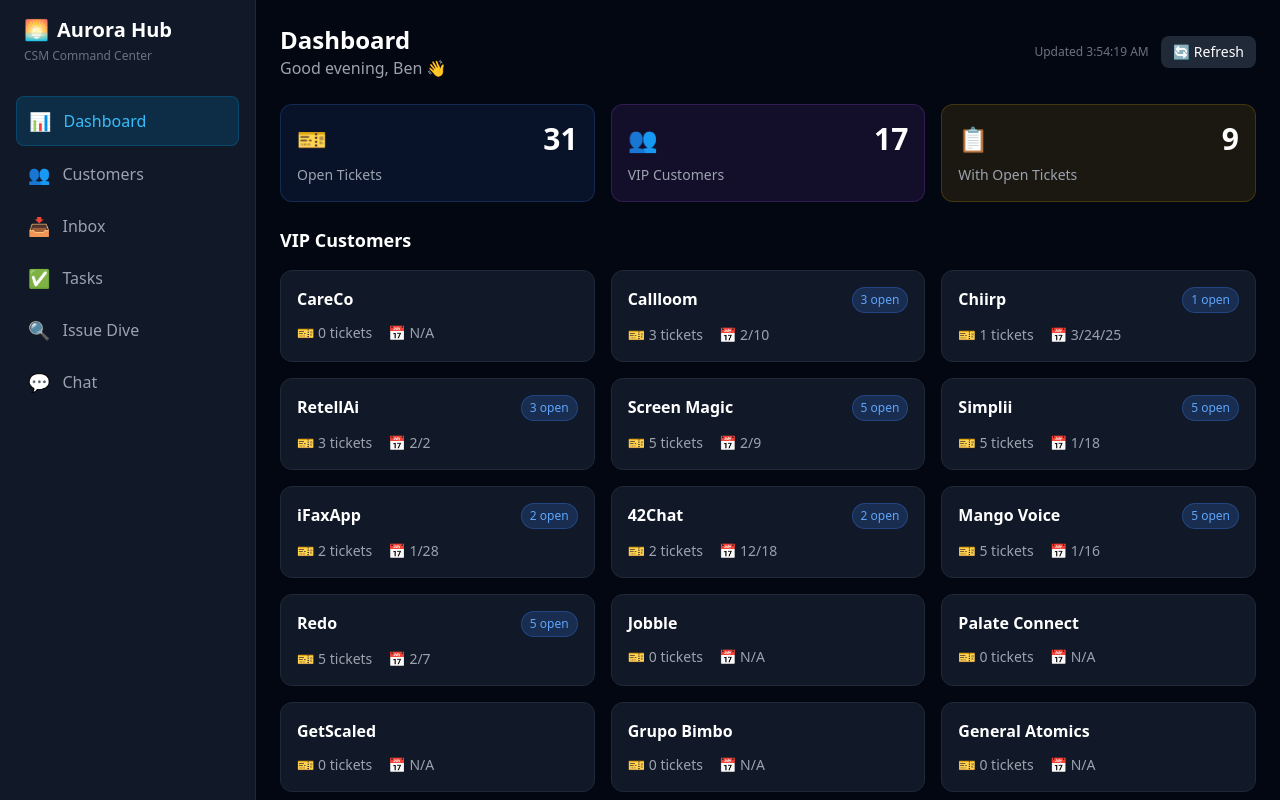
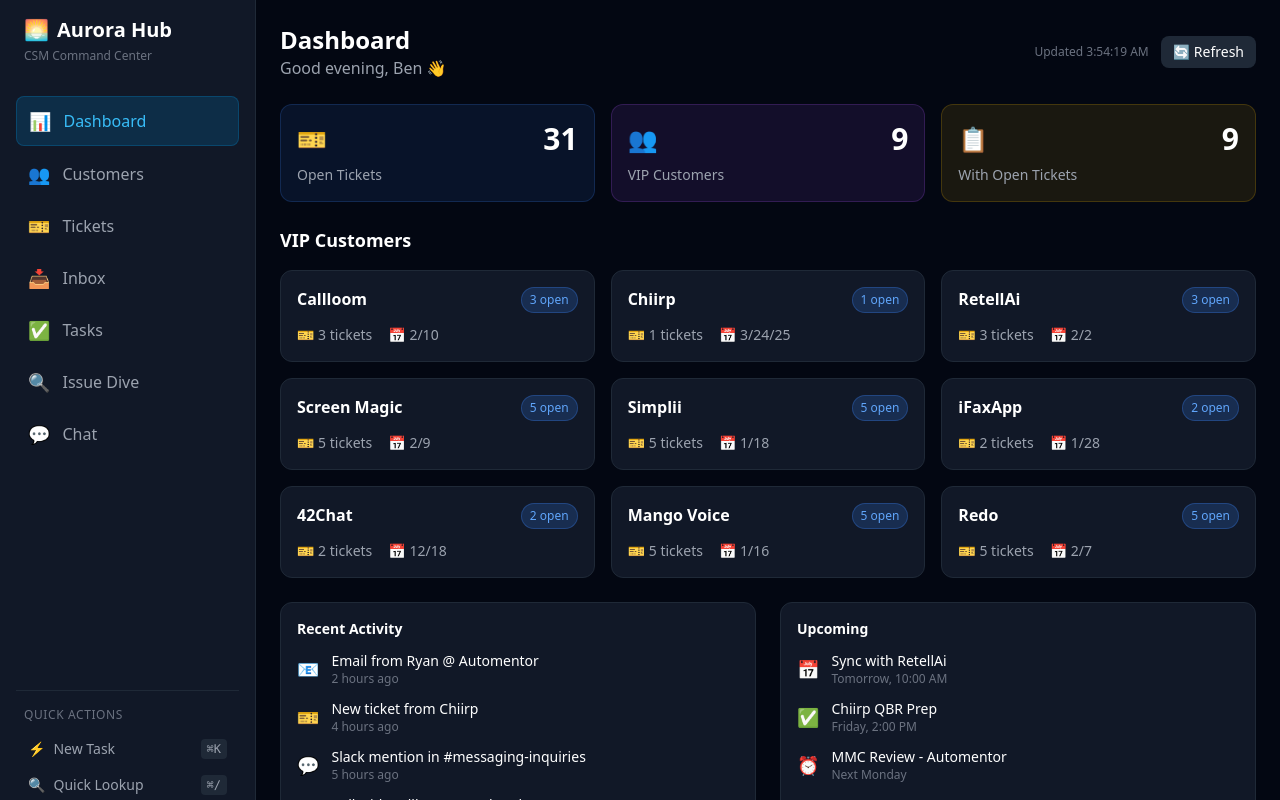
Before and after one commit to BenlTelnyx/aurora-hub, a Next.js app: page / in a window 1280 px wide. Shown: the top 800 px of the page. Built offline with nearby package versions, Linux system fonts and the light colour scheme.

Commit message:
Add Tickets tab with clickable Zendesk links, remove 0-ticket customers from Dashboard

```diff
--- a/app/page.tsx
+++ b/app/page.tsx
@@ -4,13 +4,14 @@
 import Sidebar from '@/components/Sidebar'
 import Dashboard from '@/components/Dashboard'
 import Customers from '@/components/Customers'
+import Tickets from '@/components/Tickets'
 import Inbox from '@/components/Inbox'
 import Tasks from '@/components/Tasks'
 import IssueDive from '@/components/IssueDive'
 import Chat from '@/components/Chat'
 import { GatewayConfig } from '@/lib/gateway'
 
-type View = 'dashboard' | 'customers' | 'inbox' | 'tasks' | 'issue-dive' | 'chat'
+type View = 'dashboard' | 'customers' | 'tickets' | 'inbox' | 'tasks' | 'issue-dive' | 'chat'
 
 export default function Home() {
   const [currentView, setCurrentView] = useState<View>('dashboard')
@@ -122,6 +123,7 @@
     switch (currentView) {
       case 'dashboard': return <Dashboard gatewayConfig={gatewayConfig} />
       case 'customers': return <Customers />
+      case 'tickets': return <Tickets />
       case 'inbox': return <Inbox />
       case 'tasks': return <Tasks />
       case 'issue-dive': return <IssueDive />
--- a/components/Dashboard.tsx
+++ b/components/Dashboard.tsx
@@ -17,9 +17,8 @@
   const loadSheetData = () => {
     setLoading(true)
 
-    // Data from Google Sheet - accurate counts as of Feb 12, 2026 9:50 PM
+    // Data from Google Sheet - only customers with open tickets (Feb 12, 2026 9:50 PM)
     const sheetData: VIPCustomer[] = [
-      { name: 'CareCo', tickets: 0, lastContact: 'N/A' },
       { name: 'Callloom', tickets: 3, lastContact: '2/10' },
       { name: 'Chiirp', tickets: 1, lastContact: '3/24/25' },
       { name: 'RetellAi', tickets: 3, lastContact: '2/2' },
@@ -29,13 +28,6 @@
       { name: '42Chat', tickets: 2, lastContact: '12/18' },
       { name: 'Mango Voice', tickets: 5, lastContact: '1/16' },
       { name: 'Redo', tickets: 5, lastContact: '2/7' },
-      { name: 'Jobble', tickets: 0, lastContact: 'N/A' },
-      { name: 'Palate Connect', tickets: 0, lastContact: 'N/A' },
-      { name: 'GetScaled', tickets: 0, lastContact: 'N/A' },
-      { name: 'Grupo Bimbo', tickets: 0, lastContact: 'N/A' },
-      { name: 'General Atomics', tickets: 0, lastContact: 'N/A' },
-      { name: 'IVR Technologies', tickets: 0, lastContact: 'N/A' },
-      { name: 'Automentor', tickets: 0, lastContact: 'N/A' },
     ]
 
     setCustomers(sheetData)
--- a/components/Sidebar.tsx
+++ b/components/Sidebar.tsx
@@ -1,6 +1,6 @@
 'use client'
 
-type View = 'dashboard' | 'customers' | 'inbox' | 'tasks' | 'issue-dive' | 'chat'
+type View = 'dashboard' | 'customers' | 'tickets' | 'inbox' | 'tasks' | 'issue-dive' | 'chat'
 
 interface SidebarProps {
   currentView: View
@@ -10,6 +10,7 @@
 const navItems = [
   { id: 'dashboard', label: 'Dashboard', icon: '📊' },
   { id: 'customers', label: 'Customers', icon: '👥' },
+  { id: 'tickets', label: 'Tickets', icon: '🎫' },
   { id: 'inbox', label: 'Inbox', icon: '📥' },
   { id: 'tasks', label: 'Tasks', icon: '✅' },
   { id: 'issue-dive', label: 'Issue Dive', icon: '🔍' },
--- /dev/null
+++ b/components/Tickets.tsx
@@ -0,0 +1,121 @@
+'use client'
+
+import { useState } from 'react'
+
+interface Ticket {
+  customer: string
+  url: string
+  id: string
+  description: string
+  status: string
+  opened: string
+}
+
+// All tickets from Google Sheet (Summary tab) - Feb 12, 2026
+const allTickets: Ticket[] = [
+  { customer: 'Callloom', url: 'https://telnyx.zendesk.com/agent/tickets/2681181', id: '2681181', description: 'Dead-air issue', status: 'Open', opened: '2/10' },
+  { customer: 'Callloom', url: 'https://telnyx.zendesk.com/agent/tickets/2678598', id: '2678598', description: 'Distorting audio', status: 'Open', opened: '2/9' },
+  { customer: 'Callloom', url: 'https://telnyx.zendesk.com/agent/tickets/2646380', id: '2646380', description: 'SMS errors', status: 'Open', opened: '1/23' },
+  { customer: 'Chiirp', url: 'https://telnyx.zendesk.com/agent/tickets/2098521', id: '2098521', description: 'Inbound Support Request', status: 'Open', opened: '3/24/25' },
+  { customer: 'RetellAi', url: 'https://telnyx.zendesk.com/agent/tickets/2664371', id: '2664371', description: 'Inbound Support Request', status: 'Open', opened: '2/2' },
+  { customer: 'RetellAi', url: 'https://telnyx.zendesk.com/agent/tickets/2663036', id: '2663036', description: 'Misconfiguration on Telnyx', status: 'Open', opened: '2/1' },
+  { customer: 'RetellAi', url: 'https://telnyx.zendesk.com/agent/tickets/2641849', id: '2641849', description: 'Fraudulent calls from network', status: 'Open', opened: '1/22' },
+  { customer: 'Screen Magic', url: 'https://telnyx.zendesk.com/agent/tickets/2678629', id: '2678629', description: 'Text enablement case', status: 'Open', opened: '2/9' },
+  { customer: 'Screen Magic', url: 'https://telnyx.zendesk.com/agent/tickets/2675382', id: '2675382', description: 'Observing issues', status: 'Open', opened: '2/6' },
+  { customer: 'Screen Magic', url: 'https://telnyx.zendesk.com/agent/tickets/2670353', id: '2670353', description: 'Messages being blocked', status: 'Open', opened: '2/4' },
+  { customer: 'Screen Magic', url: 'https://telnyx.zendesk.com/agent/tickets/2645057', id: '2645057', description: 'Text enable number', status: 'Open', opened: '1/23' },
+  { customer: 'Screen Magic', url: 'https://telnyx.zendesk.com/agent/tickets/2637305', id: '2637305', description: 'Assessing Telnyx capabilities', status: 'Open', opened: '1/21' },
+  { customer: 'Simplii', url: 'https://telnyx.zendesk.com/agent/tickets/2628312', id: '2628312', description: 'Outbound Failed SMS', status: 'Open', opened: '1/18' },
+  { customer: 'Simplii', url: 'https://telnyx.zendesk.com/agent/tickets/2612308', id: '2612308', description: 'Resubmit Campaign C2S48PH', status: 'Open', opened: '1/13' },
+  { customer: 'Simplii', url: 'https://telnyx.zendesk.com/agent/tickets/2583053', id: '2583053', description: 'Port Out Notification', status: 'Open', opened: '1/1' },
+  { customer: 'Simplii', url: 'https://telnyx.zendesk.com/agent/tickets/2531840', id: '2531840', description: 'Resubmit Multiple Campaigns', status: 'Open', opened: '12/9' },
+  { customer: 'Simplii', url: 'https://telnyx.zendesk.com/agent/tickets/1040116', id: '1040116', description: 'Robocall Weekly Updates', status: 'Open', opened: '5/3/22' },
+  { customer: 'iFaxApp', url: 'https://telnyx.zendesk.com/agent/tickets/2654944', id: '2654944', description: 'URGENT: Fax Failures', status: 'Open', opened: '1/28' },
+  { customer: 'iFaxApp', url: 'https://telnyx.zendesk.com/agent/tickets/2402307', id: '2402307', description: 'Test Ticket', status: 'Open', opened: '9/30/25' },
+  { customer: '42Chat', url: 'https://telnyx.zendesk.com/agent/tickets/2550080', id: '2550080', description: 'Outbound Failed SMS', status: 'Open', opened: '12/18' },
+  { customer: '42Chat', url: 'https://telnyx.zendesk.com/agent/tickets/2548629', id: '2548629', description: 'Message blocked as SPAM', status: 'Open', opened: '12/17' },
+  { customer: 'Mango Voice', url: 'https://telnyx.zendesk.com/agent/tickets/2627147', id: '2627147', description: 'End user validation port', status: 'Open', opened: '1/16' },
+  { customer: 'Mango Voice', url: 'https://telnyx.zendesk.com/agent/tickets/2625650', id: '2625650', description: 'Port Out Notification', status: 'Open', opened: '1/16' },
+  { customer: 'Mango Voice', url: 'https://telnyx.zendesk.com/agent/tickets/2524604', id: '2524604', description: 'Port Out Notification', status: 'Open', opened: '12/5' },
+  { customer: 'Mango Voice', url: 'https://telnyx.zendesk.com/agent/tickets/2524603', id: '2524603', description: 'Port Out Notification', status: 'Open', opened: '12/5' },
+  { customer: 'Mango Voice', url: 'https://telnyx.zendesk.com/agent/tickets/2194139', id: '2194139', description: 'Migrate campaign CGZ09YJ', status: 'Open', opened: '5/23/25' },
+  { customer: 'Redo', url: 'https://telnyx.zendesk.com/agent/tickets/2676743', id: '2676743', description: 'URGENT: TF blocked', status: 'Open', opened: '2/7' },
+  { customer: 'Redo', url: 'https://telnyx.zendesk.com/agent/tickets/2667295', id: '2667295', description: 'Account Registration Review', status: 'Open', opened: '2/3' },
+  { customer: 'Redo', url: 'https://telnyx.zendesk.com/agent/tickets/2676531', id: '2676531', description: 'Questions about 10DLC', status: 'Open', opened: '2/7' },
+  { customer: 'Redo', url: 'https://telnyx.zendesk.com/agent/tickets/2625640', id: '2625640', description: 'Porting Numbers', status: 'Open', opened: '1/16' },
+  { customer: 'Redo', url: 'https://telnyx.zendesk.com/agent/tickets/2490079', id: '2490079', description: 'Expedite TFN Verification', status: 'Open', opened: '11/18/25' },
+]
+
+export default function Tickets() {
+  const [filter, setFilter] = useState<string>('all')
+
+  const customers = Array.from(new Set(allTickets.map(t => t.customer))).sort()
+  const filteredTickets = filter === 'all' ? allTickets : allTickets.filter(t => t.customer === filter)
+
+  return (
+    <div className="space-y-6">
+      {/* Header */}
+      <div className="flex items-center justify-between">
+        <div>
+          <h1 className="text-2xl font-bold text-white">Tickets</h1>
+          <p className="text-gray-400">{allTickets.length} open tickets across {customers.length} customers</p>
+        </div>
+
+        {/* Filter */}
+        <select
+          value={filter}
+          onChange={(e) => setFilter(e.target.value)}
+          className="px-4 py-2 bg-gray-800 border border-gray-700 rounded-lg text-white focus:outline-none focus:border-aurora-500"
+        >
+          <option value="all">All Customers</option>
+          {customers.map(c => (
+            <option key={c} value={c}>{c}</option>
+          ))}
+        </select>
+      </div>
+
+      {/* Tickets Table */}
+      <div className="bg-gray-900 rounded-xl border border-gray-800 overflow-hidden">
+        <table className="w-full">
+          <thead>
+            <tr className="border-b border-gray-800">
+              <th className="text-left px-4 py-3 text-sm font-medium text-gray-400">Ticket</th>
+              <th className="text-left px-4 py-3 text-sm font-medium text-gray-400">Customer</th>
+              <th className="text-left px-4 py-3 text-sm font-medium text-gray-400">Description</th>
+              <th className="text-left px-4 py-3 text-sm font-medium text-gray-400">Opened</th>
+              <th className="text-left px-4 py-3 text-sm font-medium text-gray-400">Action</th>
+            </tr>
+          </thead>
+          <tbody>
+            {filteredTickets.map((ticket) => (
+              <tr key={ticket.id} className="border-b border-gray-800/50 hover:bg-gray-800/50 transition-colors">
+                <td className="px-4 py-3">
+                  <span className="text-aurora-400 font-mono text-sm">#{ticket.id}</span>
+                </td>
+                <td className="px-4 py-3">
+                  <span className="text-white">{ticket.customer}</span>
+                </td>
+                <td className="px-4 py-3">
+                  <span className="text-gray-300">{ticket.description}</span>
+                </td>
+                <td className="px-4 py-3">
+                  <span className="text-gray-400 text-sm">{ticket.opened}</span>
+                </td>
+                <td className="px-4 py-3">
+                  <a
+                    href={ticket.url}
+                    target="_blank"
+                    rel="noopener noreferrer"
+                    className="inline-flex items-center gap-1 px-3 py-1.5 bg-aurora-600 hover:bg-aurora-500 text-white text-sm rounded-lg transition-colors"
+                  >
+                    Open in Zendesk →
+                  </a>
+                </td>
+              </tr>
+            ))}
+          </tbody>
+        </table>
+      </div>
+    </div>
+  )
+}
```
